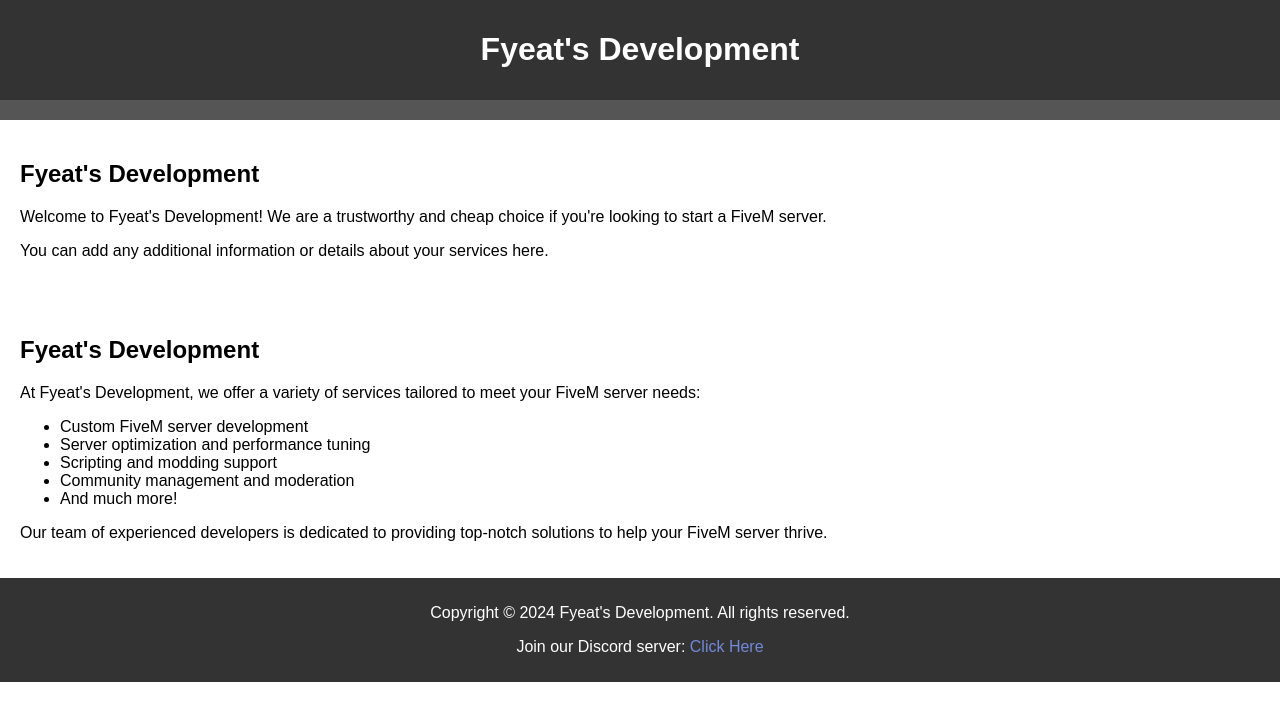
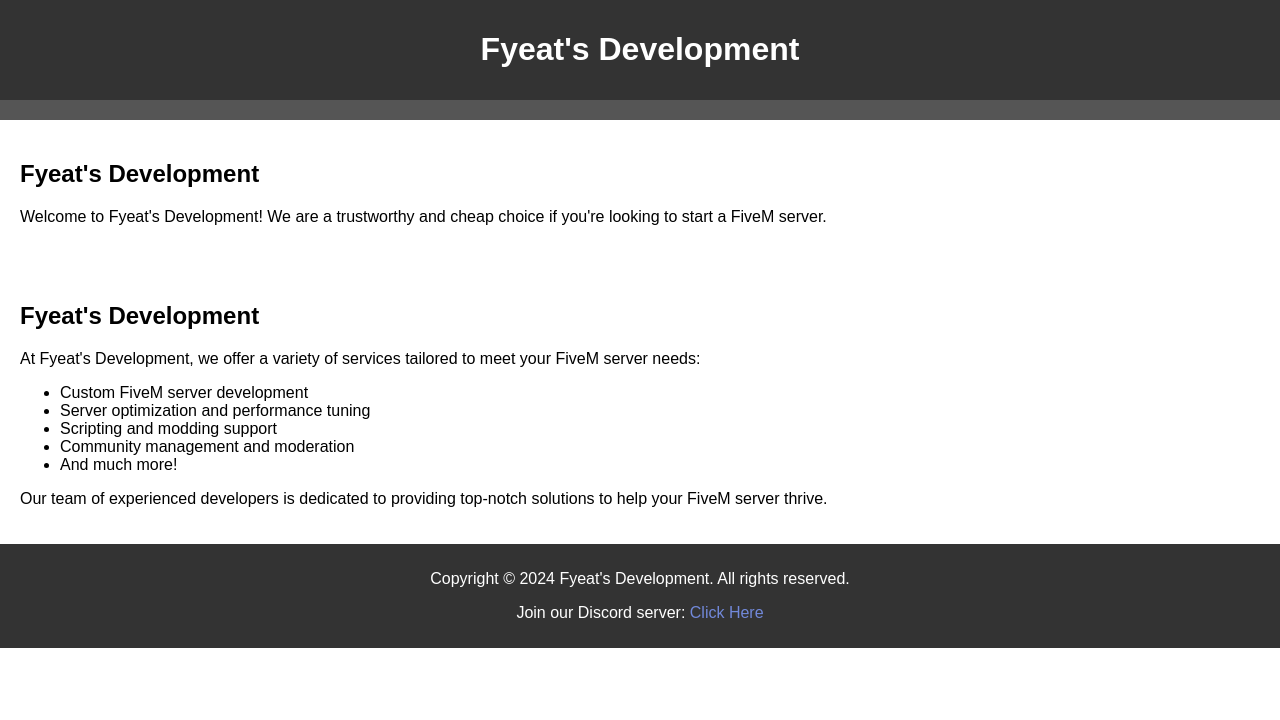
Before and after one commit to benror/FyeatDevlopment, a plain HTML site: page index.html in a window 1280 px wide. Drawn offline with Linux system fonts and the light colour scheme.

Commit message:
Update index.html

```diff
--- a/index.html
+++ b/index.html
@@ -71,7 +71,6 @@ footer {
 <section id="section1">
   <h2>Fyeat's Development</h2>
   <p>Welcome to Fyeat's Development! We are a trustworthy and cheap choice if you're looking to start a FiveM server.</p>
-  <p>You can add any additional information or details about your services here.</p>
 </section>
 
 <section id="section2">
```
